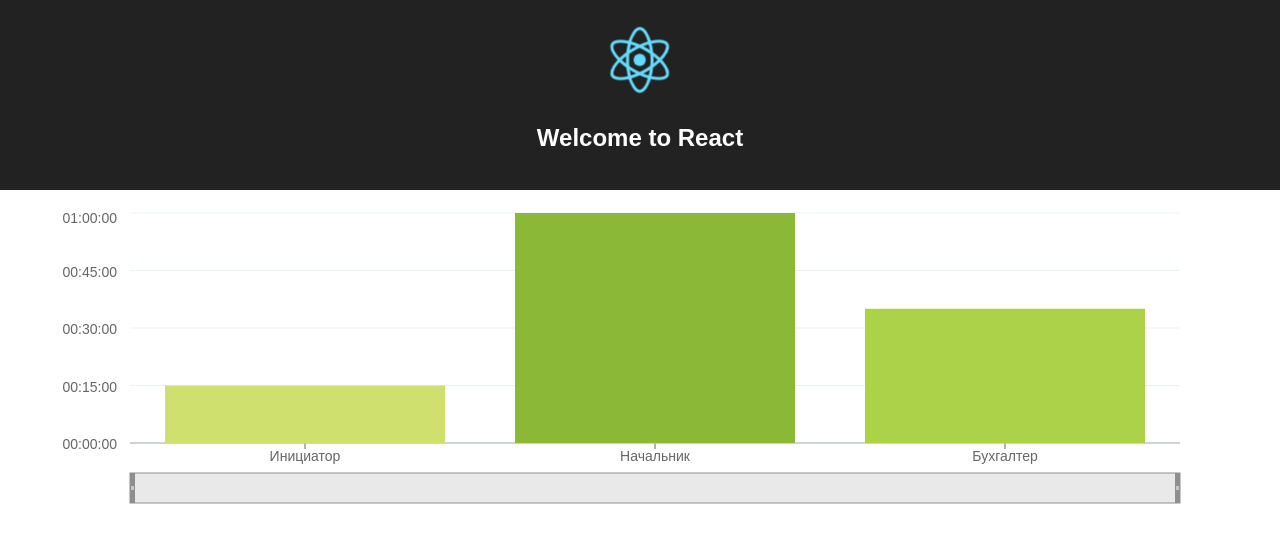
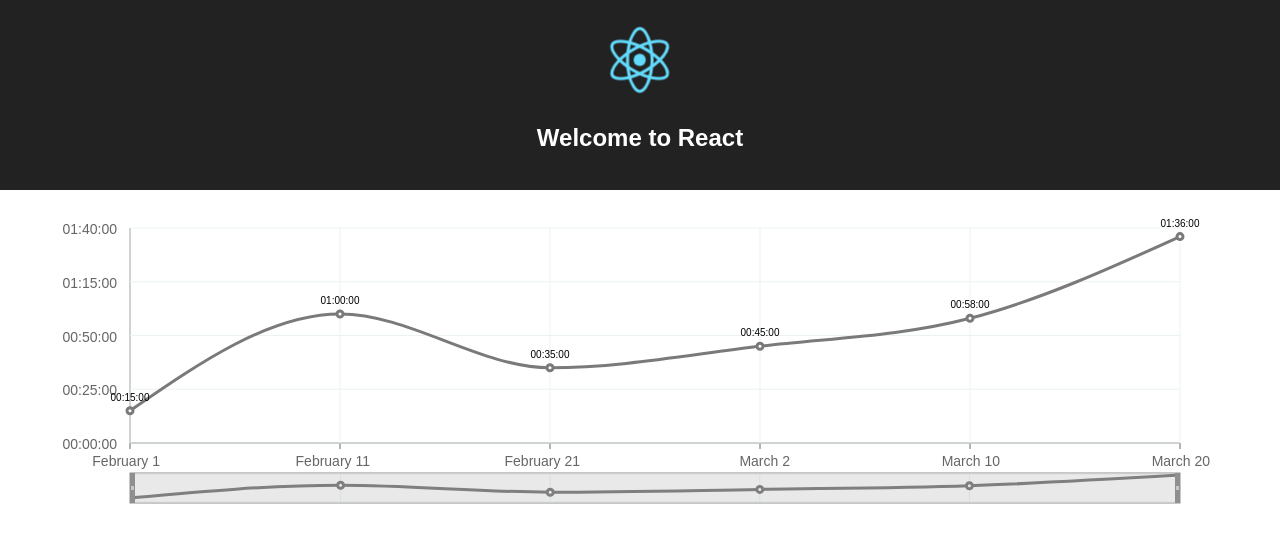
Before and after one commit to Imjamper/victory-test, a React (Create React App) app: page / in a window 1280 px wide. Shown: the top 542 px of the page. Built offline with nearby package versions, Linux system fonts and the light colour scheme.

Commit message:
shewhartmap complete

```diff
--- /dev/null
+++ b/src/ShewhartMap.js
@@ -0,0 +1,191 @@
+import React, { Component } from 'react';
+import logo from './logo.svg';
+import './App.css';
+import { ResponsiveContainer, Brush, XAxis, YAxis, CartesianGrid, Tooltip, Line, LineChart } from 'recharts';
+import { VictoryBar, VictoryAxis, VictoryZoomContainer, VictoryTooltip, VictoryChart, VictoryGroup, VictoryTheme } from 'victory';
+import assign from 'object-assign';
+
+const data = [
+                {
+                  duration: 900,
+                  date: new Date(2017, 1, 1).getTime()
+                }, {
+                  duration: 3600,
+                  date: new Date(2017, 1, 11).getTime()
+                }, {
+                  duration: 2100,
+                  date: new Date(2017, 1, 21).getTime()
+                }, {
+                  duration: 2700,
+                  date: new Date(2017, 1, 30).getTime()
+                }, {
+                  duration: 3480,
+                  date: new Date(2017, 2, 10).getTime()
+                }, {
+                  duration: 5760,
+                  date: new Date(2017, 2, 20).getTime()
+                }
+              ];
+
+class CustomLineLabel extends Component {
+  constructor(props) {
+    super(props);
+
+    this.pad = this.pad.bind(this);
+  }
+
+  pad(n, width) {
+    var n = n + '';
+    return n.length >= width ? n : new Array(width - n.length + 1).join('0') + n;
+  }
+
+  render () {
+    const {x, y, stroke, value} = this.props;
+    const hh = Math.floor(value / 3600);
+    const mm = Math.floor((value % 3600) / 60);
+    const ss = value % 60;
+    const duration = this.pad(hh, 2) + ":" + this.pad(mm, 2) + ":" + this.pad(ss, 2);
+
+   	return <text x={x} y={y} dy={-10} fill={stroke} fontSize={10} textAnchor="middle">{duration}</text>
+  }
+}
+
+class CustomTooltip extends Component {
+  constructor(props) {
+    super(props);
+
+    this.pad = this.pad.bind(this);
+  }
+
+  pad(n, width) {
+    var n = n + '';
+    return n.length >= width ? n : new Array(width - n.length + 1).join('0') + n;
+  }
+
+  render() {
+    const { active } = this.props;
+
+    if (active) {
+      const { payload, label } = this.props;
+      const hh = Math.floor(payload[0].value / 3600);
+      const mm = Math.floor((payload[0].value % 3600) / 60);
+      const ss = payload[0].value % 60;
+      const value = this.pad(hh, 2) + ":" + this.pad(mm, 2) + ":" + this.pad(ss, 2);
+      const date = new Date(label).toLocaleString(window.navigator.language, { day: 'numeric', month: 'long' });
+      return (
+        <div className="toolTipWrapper">
+          <p className="label">{`${date}`}</p>
+          <p className="detail">{`Средняя длительность: ${value}`}</p>
+        </div>
+      );
+    }
+
+    return null;
+  }
+}
+
+class CustomizedAxisTick extends Component {
+  constructor(props) {
+    super(props);
+
+    this.pad = this.pad.bind(this);
+  }
+
+  pad(n, width) {
+    var n = n + '';
+    return n.length >= width ? n : new Array(width - n.length + 1).join('0') + n;
+  }
+
+  render () {
+    const {x, y, stroke, payload} = this.props;
+	const hh = Math.floor(payload.value / 3600);
+    const mm = Math.floor((payload.value % 3600) / 60);
+    const ss = payload.value % 60;
+    const value = this.pad(hh, 2) + ":" + this.pad(mm, 2) + ":" + this.pad(ss, 2);
+   	return (
+      <g transform={`translate(${x},${y})`} className="recharts-layer recharts-cartesian-axis-tick">
+        <text x={0} y={0} dy={6} dx={-5} className="recharts-text recharts-cartesian-axis-tick-value" textAnchor="end" fill="#666">{value}</text>
+      </g>
+    );
+  }
+}
+
+class CustomizedDateAxisTick extends Component {
+  constructor(props) {
+    super(props);
+
+    this.pad = this.pad.bind(this);
+  }
+
+  pad(n, width) {
+    var n = n + '';
+    return n.length >= width ? n : new Array(width - n.length + 1).join('0') + n;
+  }
+
+  render () {
+    const {x, y, stroke, payload} = this.props;
+    const date = new Date(payload.value);
+    const value = date.toLocaleString(window.navigator.language, { day: 'numeric', month: 'long' });
+   	return (
+      <g transform={`translate(${x},${y})`} className="recharts-layer recharts-cartesian-axis-tick">
+        <text x={0} y={0} dy="15" dx="30" className="recharts-text recharts-cartesian-axis-tick-value" textAnchor="end" fill="#666">{value}</text>
+      </g>
+    );
+  }
+}
+
+class ShewhartMap extends Component {
+  constructor(props) {
+    super(props);
+    this.state = {
+      activeIndex: 0
+    };
+
+    this.handleClick = this.handleClick.bind(this);
+    this.dateFormat = this.dateFormat.bind(this);
+  }
+
+  handleClick(data, index) {
+  	this.setState({
+    	activeIndex: index
+    });
+  }
+
+  dateFormat(time) {
+    const date = new Date(time);
+    const value = date.toLocaleString(window.navigator.language, { day: 'numeric', month: 'long' });
+    return value;
+  }
+
+  render() {
+    const { activeIndex } = this.state;
+    return (
+      <div className="App">
+        <div className="App-header">
+          <img src={logo} className="App-logo" alt="logo" />
+          <h2>Welcome to React</h2>
+        </div>
+        <p className="App-intro"/>
+        <div style={{height:'500px'}}>
+          <ResponsiveContainer width="100%" height={300}>
+              <LineChart height={300} data={data} margin={{top: 20, right: 100, left: 70, bottom: 5}}>
+                <XAxis tick={<CustomizedDateAxisTick />} dataKey="date"/>
+                <YAxis tick={<CustomizedAxisTick />}/>
+                <CartesianGrid stroke="#ebf3f0"/>
+                <Tooltip content={<CustomTooltip/>}/>
+                <Line label={<CustomLineLabel />} strokeWidth={3} type="monotone" dataKey="duration" stroke="#7A7A7A" activeDot={{r: 8}}/>
+                <Brush tickFormatter={this.dateFormat} dataKey='date' height={30} stroke="#8F8F8F">
+                    <LineChart height={300} data={data} margin={{top: 20, right: 100, left: 70, bottom: 5}}>
+                        <CartesianGrid stroke="#ebf3f0"/>
+                        <Line strokeWidth={3} type="monotone" dataKey="duration" stroke="#7A7A7A" activeDot={{r: 8}}/>
+                    </LineChart>
+                </Brush>
+              </LineChart>
+            </ResponsiveContainer>
+          </div>
+      </div>
+    );
+  }
+}
+
+export default ShewhartMap;
--- a/src/index.js
+++ b/src/index.js
@@ -1,9 +1,10 @@
 import React from 'react';
 import ReactDOM from 'react-dom';
 import App from './App';
+import ShewhartMap from './ShewhartMap';
 import Menu from './Menu';
 import registerServiceWorker from './registerServiceWorker';
 import './index.css';
 
-ReactDOM.render(<App />, document.getElementById('root'));
+ReactDOM.render(<ShewhartMap />, document.getElementById('root'));
 registerServiceWorker();
```
